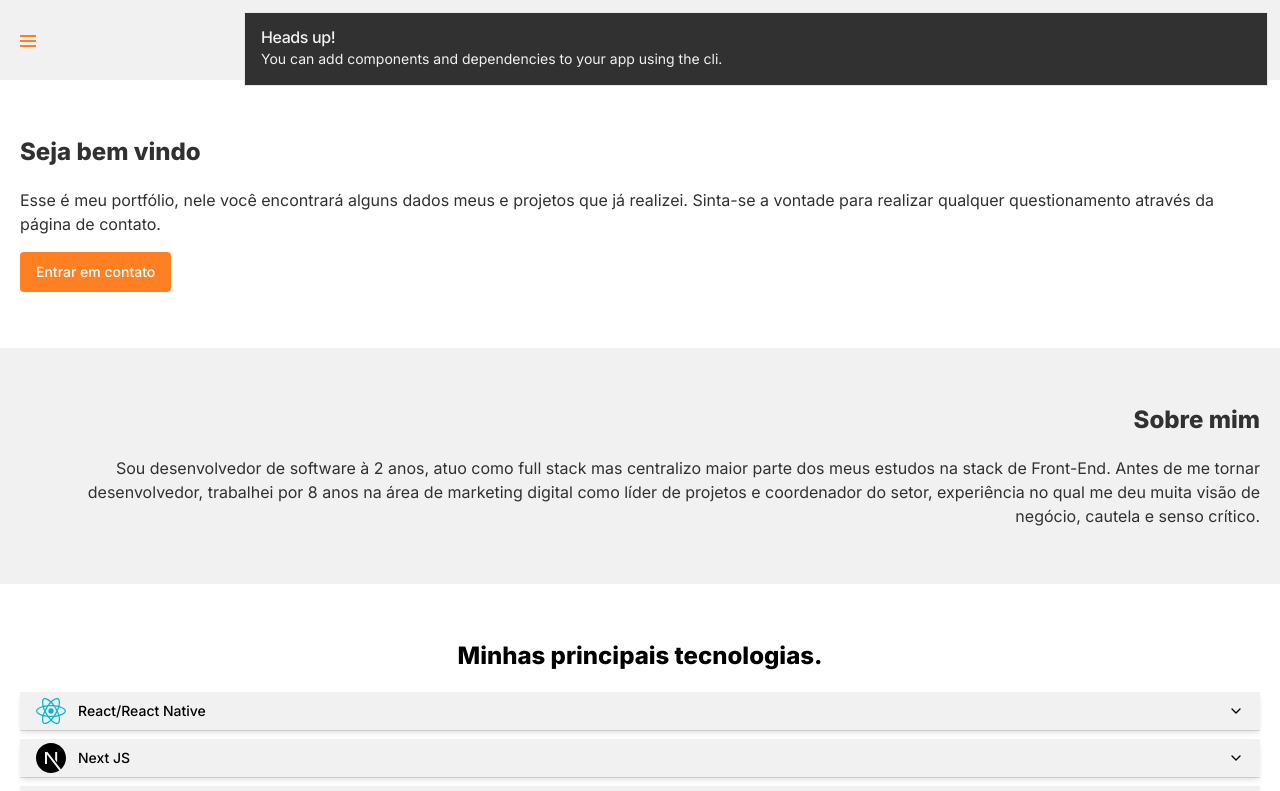
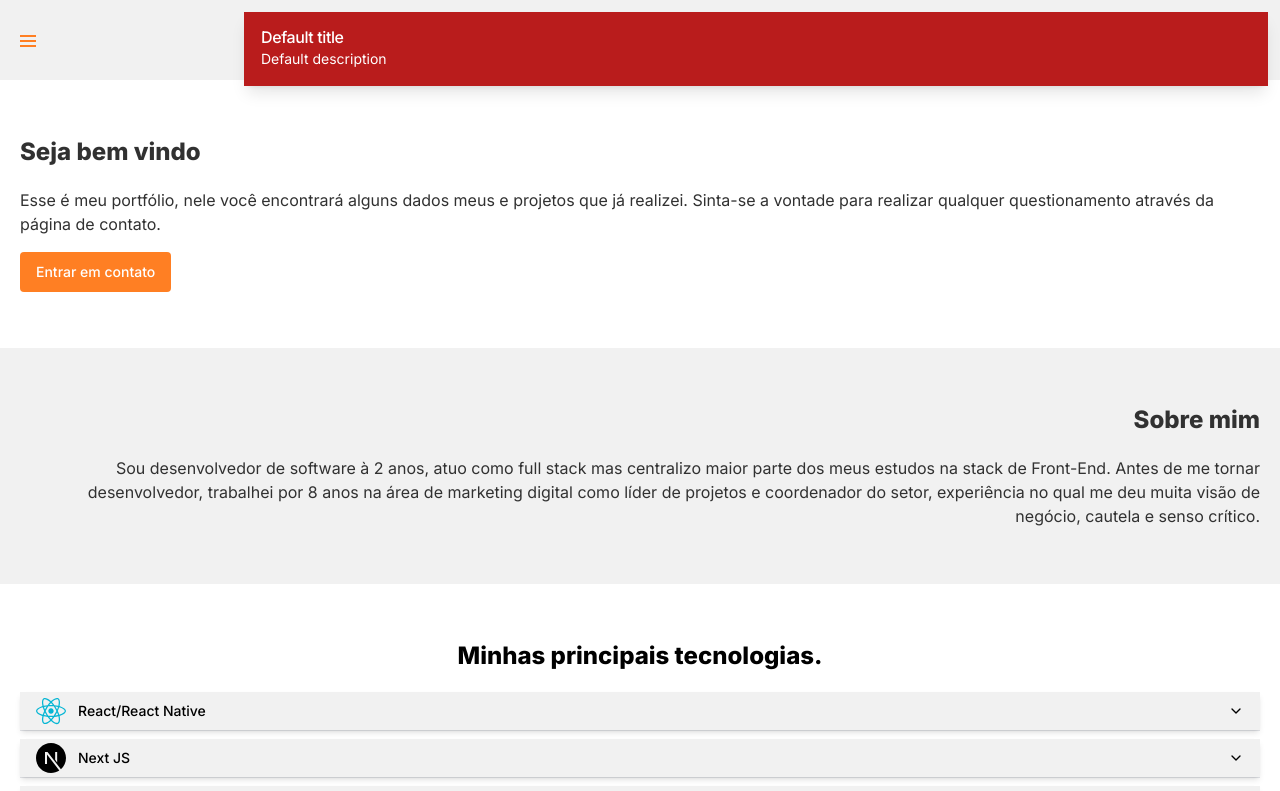
Before and after one commit to calvinsteixeira/portfolio, a Next.js app: page / in a window 1280 px wide. Shown: the top 791 px of the page. Built offline with nearby package versions, Linux system fonts and the light colour scheme.

Commit message:
Ajustando mecanica de visibilidade e configurações do alert

```diff
--- a/components/content/Tecnologies/AlertContainer.tsx
+++ b/components/content/Tecnologies/AlertContainer.tsx
@@ -1,14 +1,28 @@
 import React from 'react'
 import { Alert, AlertDescription, AlertTitle } from "@/components/ui/alert"
 
-type Props = {}
+type Props = {
+  title: string,
+  description: string,
+  type: 'destructive' | 'success'
+}
 
-export default function AlertContainer({ }: Props) {
+export default function AlertContainer({ title, description, type }: Props) {
+  const [visible, setVisible] = React.useState<boolean>(true)
+
+  const alertTypeStyle = type == 'destructive' ? 'bg-red-700 text-white' : 'bg-green-600 text-white'
+
+  // React.useEffect(() => {
+  //   setTimeout(() => {
+  //     setVisible(false)
+  //   }, 4000)
+  // }, [])
+
   return (
-    <Alert className='fixed right-3 top-3 max-w-[80%] secondaryContainer secondaryContainerText'>
-      <AlertTitle>Heads up!</AlertTitle>
+    <Alert className={`${visible ? 'fixed' : 'hidden'} ${alertTypeStyle} border-transparent right-3 top-3 max-w-[80%] shadow-lg`}>
+      <AlertTitle>{title}</AlertTitle>
       <AlertDescription>
-        You can add components and dependencies to your app using the cli.
+        {description}
       </AlertDescription>
     </Alert>
   )
--- a/components/forms/ContactForm.tsx
+++ b/components/forms/ContactForm.tsx
@@ -1,15 +1,15 @@
-"use client"
+"use client";
 
-import React from 'react'
-import { zodResolver } from "@hookform/resolvers/zod"
-import { useForm } from "react-hook-form"
-import { z } from "zod"
+import React from "react";
+import { zodResolver } from "@hookform/resolvers/zod";
+import { useForm } from "react-hook-form";
+import { z } from "zod";
 
-import { Button } from "@/components/ui/button"
-import { Input } from "@/components/ui/input"
-import { Textarea } from '../ui/textarea'
-import { Loader2, Send, Check } from 'lucide-react'
-import { AlertContainer } from '@/components/index'
+import { Button } from "@/components/ui/button";
+import { Input } from "@/components/ui/input";
+import { Textarea } from "../ui/textarea";
+import { Loader2, Send, Check } from "lucide-react";
+import { AlertContainer } from "@/components/index";
 
 import {
   Form,
@@ -17,35 +17,52 @@ import {
   FormField,
   FormItem,
   FormMessage,
-} from "@/components/ui/form"
+} from "@/components/ui/form";
 
+type Props = {};
+type AlertSettings = {
+  title: string,
+  description: string,
+  type: 'destructive' | 'success',
+  visible: boolean
+}
 
-type Props = {}
+export default function ContactForm({}: Props) {
+  const [submitingForm, setSubmitingForm] = React.useState<boolean>(false);
+  const [contactRequestSuccess, setContactRequestSuccess] =
+    React.useState<boolean>(false);
+  const [contactAlertFeedbackSettings, setContactAlertFeedbackSettings] = React.useState<AlertSettings>({
+    title: "Default title",
+    description: "Default description",
+    type: 'destructive',
+    visible: true
+  })
 
-export default function ContactForm({ }: Props) {
-
-  const [submitingForm, setSubmitingForm] = React.useState<boolean>(false)
-  const [contactRequestSuccess, setContactRequestSuccess] = React.useState<boolean>(false)
 
   const formSchema = z.object({
     userName: z.string().min(2, {
       message: "Seu nome deve ter pelo menos 2 caracteres.",
     }),
     userEmail: z.string().email({ message: "Digite um email válido" }),
-    userMessage: z.string().min(1, { message: "A mensagem não pode ser vazia" }).max(200, { message: "A mensagem precisa conter no máximo 200 caracteres" })
-  })
+    userMessage: z
+      .string()
+      .min(1, { message: "A mensagem não pode ser vazia" })
+      .max(200, {
+        message: "A mensagem precisa conter no máximo 200 caracteres",
+      }),
+  });
 
   const form = useForm<z.infer<typeof formSchema>>({
     resolver: zodResolver(formSchema),
     defaultValues: {
       userName: "",
       userEmail: "",
-      userMessage: ""
+      userMessage: "",
     },
-  })
+  });
 
   function onSubmit(values: z.infer<typeof formSchema>) {
-    setSubmitingForm(true)
+    setSubmitingForm(true);
 
     setTimeout(() => {
       setSubmitingForm(false)
@@ -65,7 +82,13 @@ export default function ContactForm({ }: Props) {
 
   return (
     <>
-      <AlertContainer/>
+      {contactAlertFeedbackSettings.visible && (
+        <AlertContainer
+          title={contactAlertFeedbackSettings.title}
+          description={contactAlertFeedbackSettings.description}
+          type={contactAlertFeedbackSettings.type}
+        />
+      )}
       <Form {...form}>
         <form onSubmit={form.handleSubmit(onSubmit)} className="space-y-4">
           <FormField
@@ -74,9 +97,22 @@ export default function ContactForm({ }: Props) {
             render={({ field }) => (
               <FormItem>
                 <FormControl>
-                <Input disabled={submitingForm || contactRequestSuccess ? true : false} placeholder='digite seu nome' className={form.formState.errors.userName ? 'border-red-500' : ''} {...field} />
+                  <Input
+                    disabled={
+                      submitingForm || contactRequestSuccess ? true : false
+                    }
+                    placeholder="digite seu nome"
+                    className={
+                      form.formState.errors.userName ? "border-red-500" : ""
+                    }
+                    {...field}
+                  />
                 </FormControl>
-              <FormMessage className={form.formState.errors.userName ? 'text-red-500' : ''} />
+                <FormMessage
+                  className={
+                    form.formState.errors.userName ? "text-red-500" : ""
+                  }
+                />
               </FormItem>
             )}
           />
@@ -86,9 +122,22 @@ export default function ContactForm({ }: Props) {
             render={({ field }) => (
               <FormItem>
                 <FormControl>
-                <Input disabled={submitingForm || contactRequestSuccess ? true : false} placeholder='digite seu email' className={form.formState.errors.userEmail ? 'border-red-500' : ''} {...field} />
+                  <Input
+                    disabled={
+                      submitingForm || contactRequestSuccess ? true : false
+                    }
+                    placeholder="digite seu email"
+                    className={
+                      form.formState.errors.userEmail ? "border-red-500" : ""
+                    }
+                    {...field}
+                  />
                 </FormControl>
-              <FormMessage className={form.formState.errors.userEmail ? 'text-red-500' : ''} />
+                <FormMessage
+                  className={
+                    form.formState.errors.userEmail ? "text-red-500" : ""
+                  }
+                />
               </FormItem>
             )}
           />
@@ -98,26 +147,43 @@ export default function ContactForm({ }: Props) {
             render={({ field }) => (
               <FormItem>
                 <FormControl>
-                <Textarea disabled={submitingForm || contactRequestSuccess ? true : false} placeholder='digite sua mensagem' className={form.formState.errors.userMessage ? 'border-red-500' : ''} {...field} />
+                  <Textarea
+                    disabled={
+                      submitingForm || contactRequestSuccess ? true : false
+                    }
+                    placeholder="digite sua mensagem"
+                    className={
+                      form.formState.errors.userMessage ? "border-red-500" : ""
+                    }
+                    {...field}
+                  />
                 </FormControl>
-              <FormMessage className={form.formState.errors.userMessage ? 'text-red-500' : ''} />
+                <FormMessage
+                  className={
+                    form.formState.errors.userMessage ? "text-red-500" : ""
+                  }
+                />
               </FormItem>
             )}
           />
-        <Button disabled={submitingForm ? true : false} type="submit" className={contactRequestSuccess ? 'bg-green-600' : ''}>
-          {submitingForm && <>
-            <Loader2 className="mr-2 h-4 w-4 animate-spin" /> Enviando sua mensagem
-          </>}
-          {!submitingForm && !contactRequestSuccess && <>
+          <Button
+            disabled={submitingForm ? true : false}
+            type="submit"
+            className={contactRequestSuccess ? "bg-green-600" : ""}
+          >
+            {submitingForm ? (
+              <>
+                <Loader2 className="mr-2 h-4 w-4 animate-spin" /> Enviando sua
+                mensagem
+              </>
+            ) : (
+              <>
                 <Send className="mr-2 h-4 w-4" /> Enviar mensagem
-          </>}
-          {!submitingForm && contactRequestSuccess && <>
-            <Check className="mr-2 h-4 w-4" /> Mensagem enviada
-          </>}
+              </>
+            )}
           </Button>
         </form>
       </Form>
     </>
-
-  )
+  );
 }
```
Lines whose indentation alone changed are shown as unchanged.
